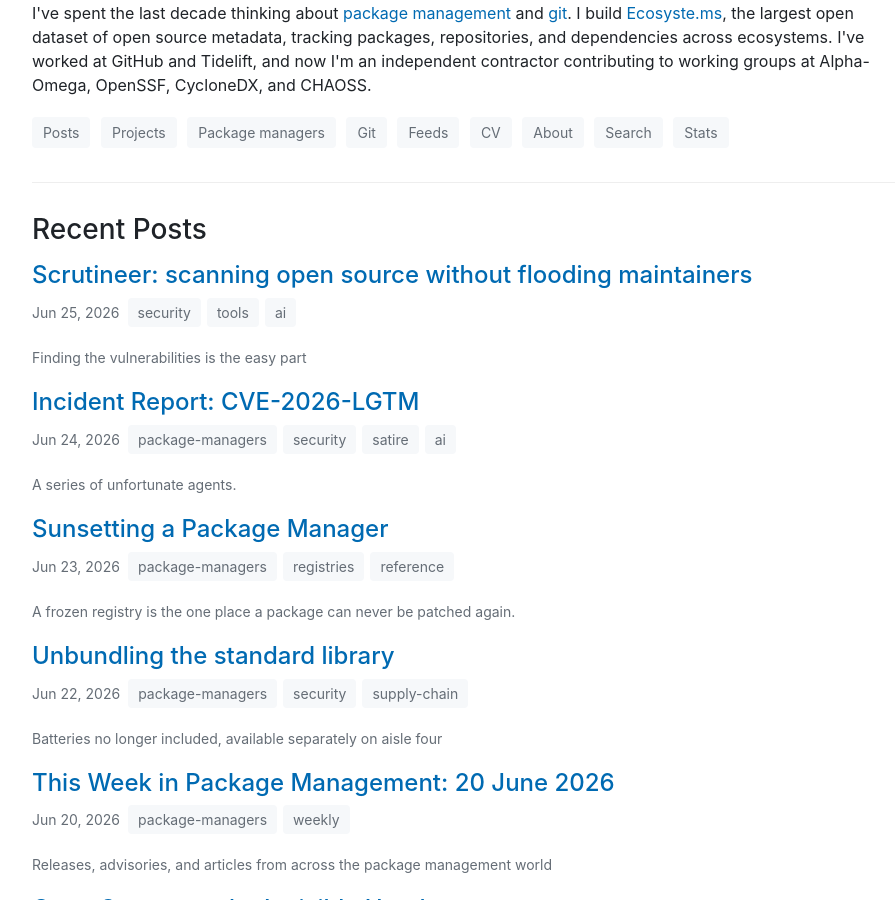
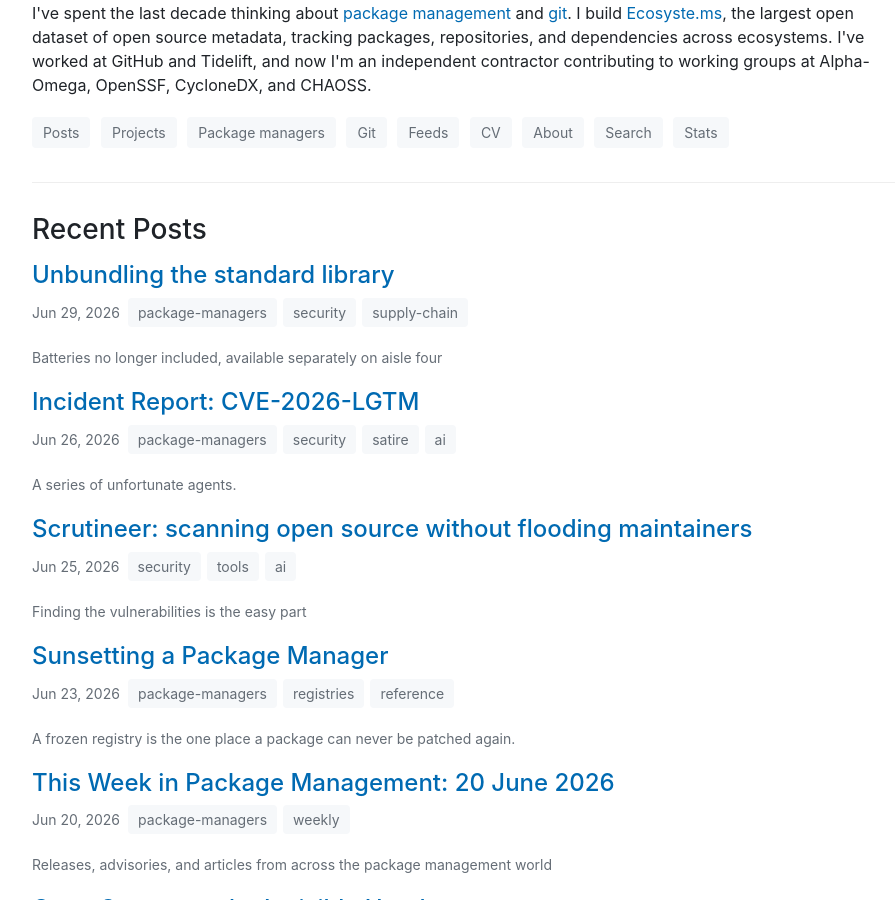
Before and after one commit to andrew/nesbitt.io, a Jekyll site: the page built from index.md, in a window 1280 px wide and 900 px high, scrolled down 236 px. Shown: the whole window, without its empty margins (173-1068 px from the left). Built offline with Jekyll 4.4.1, drawn with Linux system fonts in a browser that asks for light colours; comment, search, counter and statistics services are not loaded.

Commit message:
Reschedule unbundling and incident-report posts

```diff
--- a/_posts/2026-06-24-incident-report-cve-2026-lgtm.md
+++ b/_posts/2026-06-26-incident-report-cve-2026-lgtm.md
@@ -1,7 +1,7 @@
 ---
 layout: post
 title: "Incident Report: CVE-2026-LGTM"
-date: 2026-06-24 04:13:00
+date: 2026-06-26 04:13:00
 description: "A series of unfortunate agents."
 tags:
   - package-managers
--- a/_posts/2026-06-22-unbundling-the-standard-library.md
+++ b/_posts/2026-06-29-unbundling-the-standard-library.md
@@ -1,7 +1,7 @@
 ---
 layout: post
 title: "Unbundling the standard library"
-date: 2026-06-22 10:00 +0000
+date: 2026-06-29 10:00 +0000
 description: "Batteries no longer included, available separately on aisle four"
 tags:
   - package-managers
```
